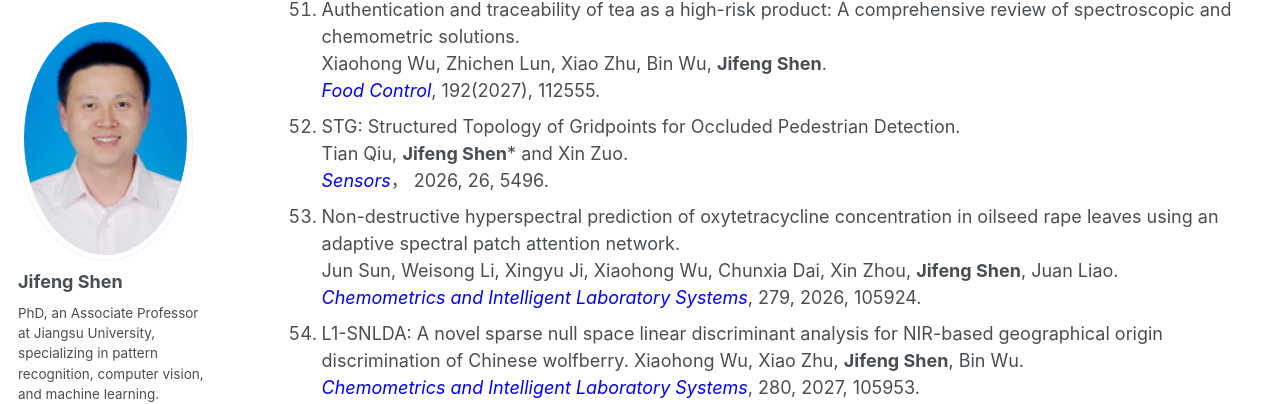
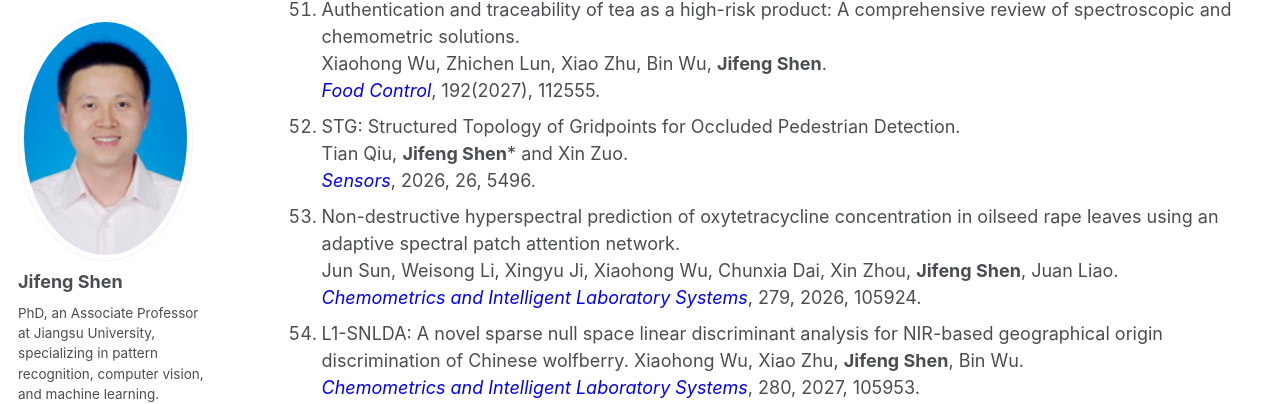
Before and after one commit to jifeng-shen/jifeng-shen.github.io, a Jekyll site: the page built from _pages/publications.md, in a window 1280 px wide and 900 px high, scrolled down 5100 px. Shown: the part 90-494 px from the top of the window. Built offline with Jekyll 4.4.1, drawn with Linux system fonts in a browser that asks for light colours.

Commit message:
Update publications.md

```diff
--- a/_pages/publications.md
+++ b/_pages/publications.md
@@ -168,7 +168,7 @@ author_profile: true
      *<font color="blue"> Food Control</font>*, 192(2027), 112555.
 55. STG: Structured Topology of Gridpoints for Occluded Pedestrian Detection.
     Tian Qiu, **Jifeng Shen**\* and Xin Zuo.
-    *<font color="blue">Sensors</font>*， 2026, 26, 5496.
+    *<font color="blue">Sensors</font>*, 2026, 26, 5496.
 57. Non-destructive hyperspectral prediction of oxytetracycline concentration in oilseed rape leaves using an adaptive spectral patch attention network.
      Jun Sun, Weisong Li, Xingyu Ji, Xiaohong Wu, Chunxia Dai, Xin Zhou, **Jifeng Shen**, Juan Liao.
     *<font color="blue">Chemometrics and Intelligent Laboratory Systems</font>*, 279, 2026, 105924.
```
